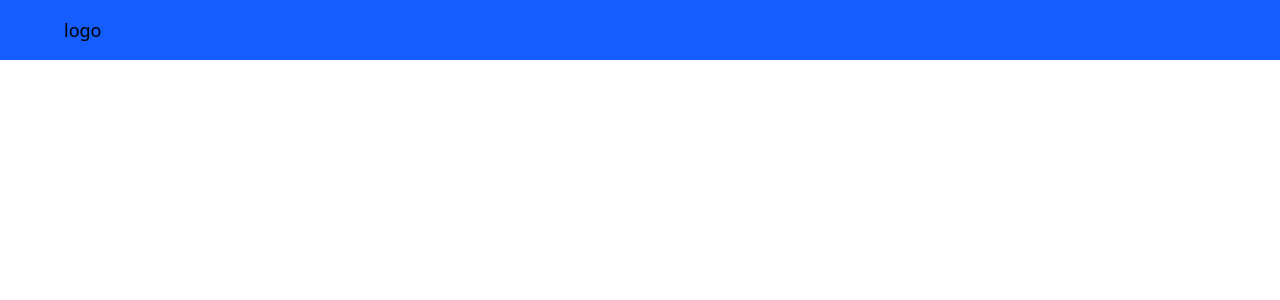
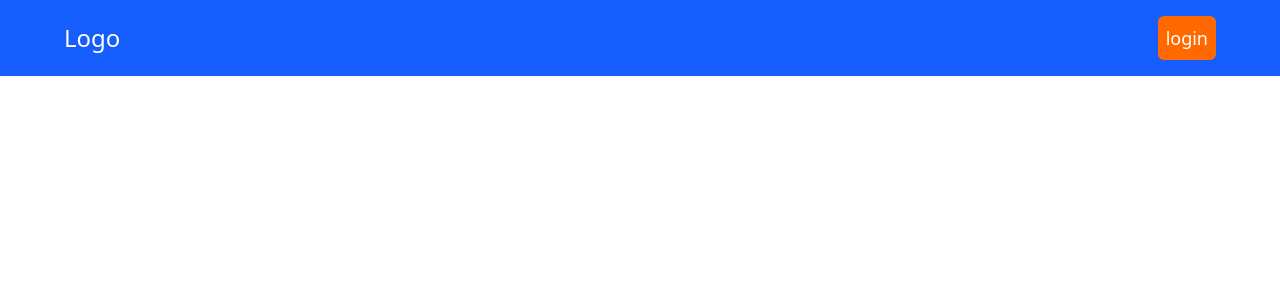
Before and after one commit to Otabek1990/klinika-app, a React (Vite) app: page / in a window 1280 px wide. Shown: the top 300 px of the page. Built offline with nearby package versions, Linux system fonts and the light colour scheme.

Commit message:
navbar modified

```diff
--- a/src/components/ui/Navbar.tsx
+++ b/src/components/ui/Navbar.tsx
@@ -2,8 +2,9 @@
 
 function Navbar() {
   return (
-    <nav className="bg-blue-600 px-16 py-4 text-lg">
-        <h2>logo</h2>
+    <nav className="bg-blue-600 flex items-center justify-between px-16 py-4 text-lg">
+        <h2 className="text-white text-2xl capitalize">logo</h2>
+        <button className="btn">login</button>
     </nav>
   )
 }
--- a/src/index.css
+++ b/src/index.css
@@ -1 +1,8 @@
 @import "tailwindcss";
+
+@layer{
+    .btn{
+
+        @apply bg-orange-500 text-white p-2 rounded-md cursor-pointer
+    }
+}
```
